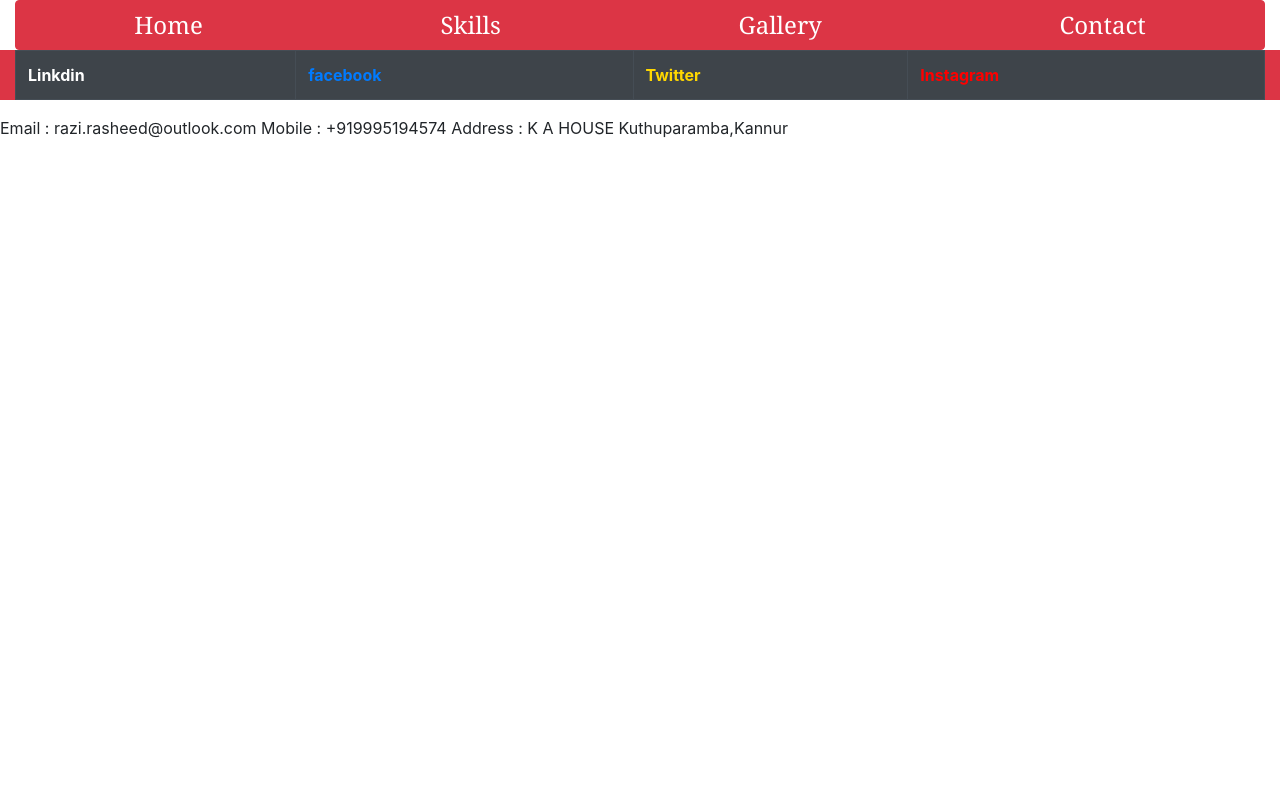
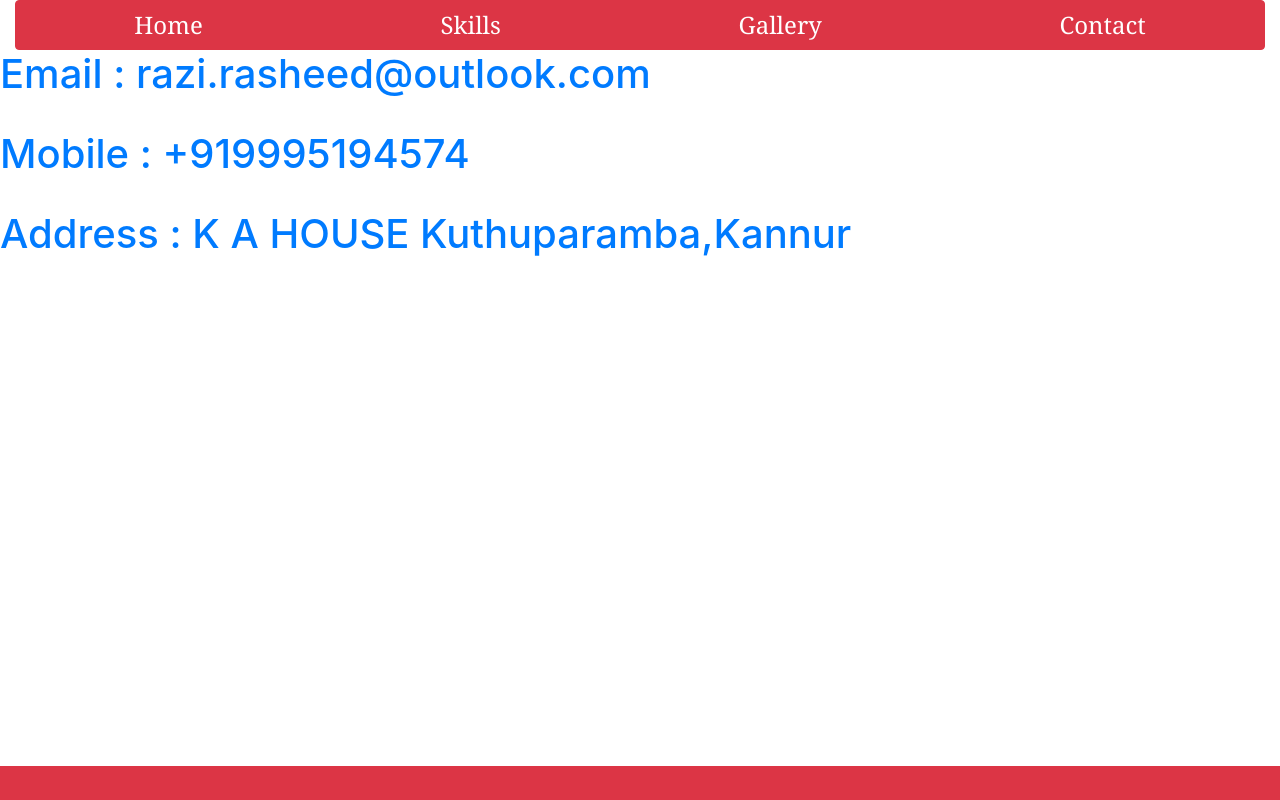
Before and after one commit to razirasheed/razirasheed.github.io, a plain HTML site: page Contact.html in a window 1280 px wide. Drawn offline with nearby package versions, Linux system fonts and the light colour scheme.

Commit message:
Contacts Interface Changed

```diff
--- a/Contact.html
+++ b/Contact.html
@@ -23,7 +23,10 @@
     <button type="button" class="btn btn-danger"><a href="Gallary.html" style="font-size: x-large;font-family: Cambria; color: white">Gallery</a></button>
     <button type="button" class="btn btn-danger"><a href="Contact.html" style="font-size: x-large;font-family: Cambria; color: white">Contact</a></button>
 </div>
-<div class="container-fluid bg-danger fixed">
+<h1 class="text-primary">Email : razi.rasheed@outlook.com</h1><br>
+<h1 class="text-primary">Mobile : +919995194574</h1><br>
+<h1 class="text-primary">Address : K A HOUSE Kuthuparamba,Kannur</h1>
+<div class="container-fluid bg-danger" style="position: fixed; margin-top: 500px; padding-top: 500px">
     <table class="table table-dark table-bordered table-striped table-responsive-md">
         <tr>
             <th><a href="http://www.linkdin.com" class=" font-weight-bold" style="color: white">Linkdin
@@ -41,9 +44,7 @@
 
 
 </div>
-Email : razi.rasheed@outlook.com
-Mobile : +919995194574
-Address : K A HOUSE Kuthuparamba,Kannur
+
 
 </body>
 </html>
```
